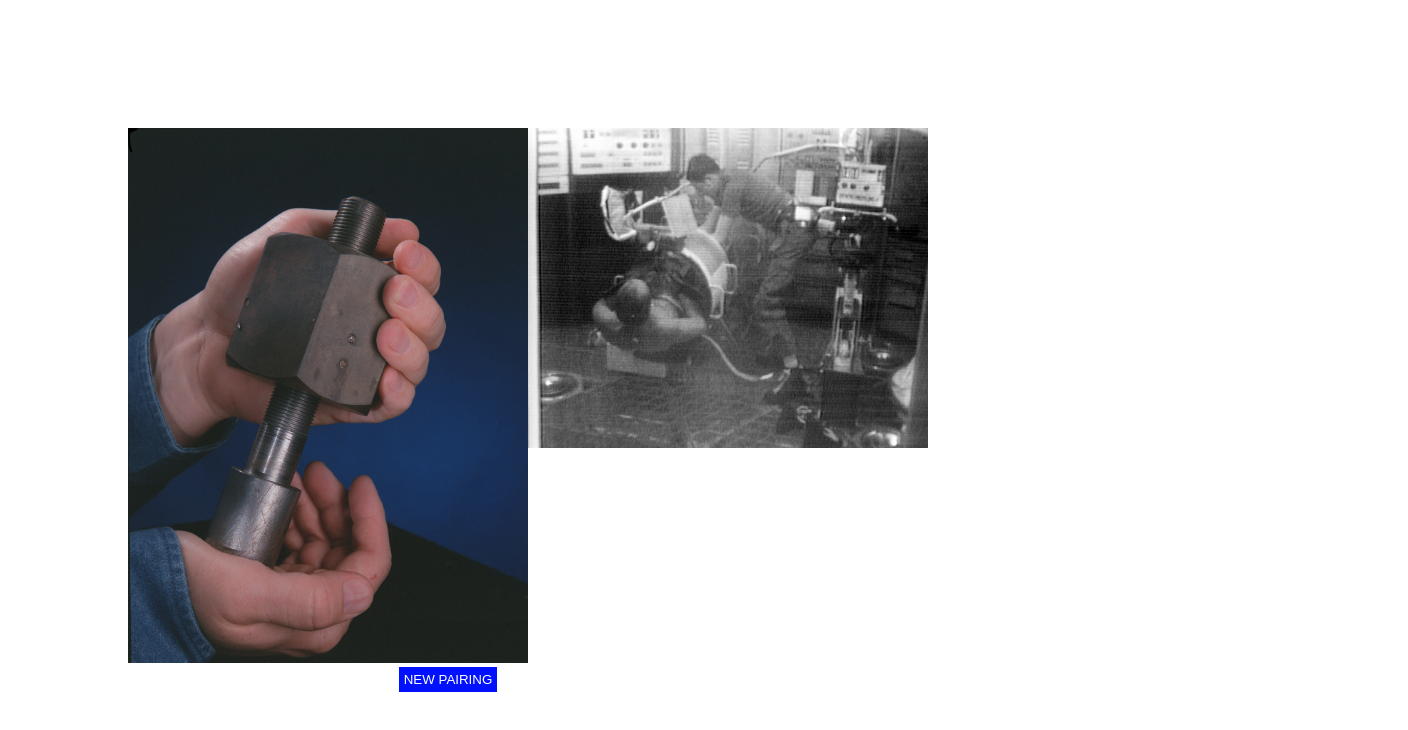
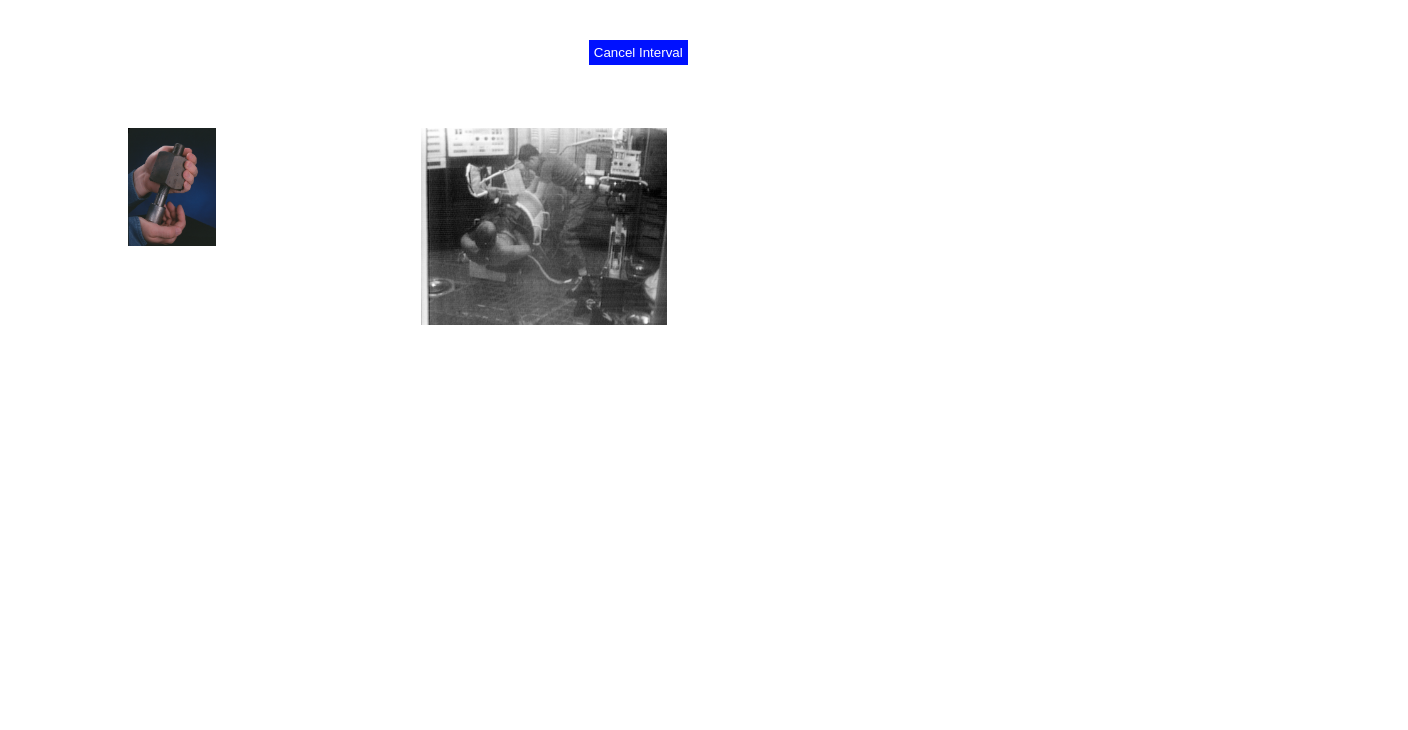
Before and after one commit to rocheknows/diptych, a plain HTML site: page index.html in a window 1280 px wide. Shown: the whole page, 1408 px wide, since content can reach past the window. Drawn offline with Linux system fonts and the light colour scheme.

Commit message:
Randomiser works, just need to work on visual design.

```diff
--- a/app.js
+++ b/app.js
@@ -25,6 +25,15 @@ function choosePic() {
   var randomNum = Math.floor(Math.random() * myPix.length);
   document.getElementById("myPicture").src = myPix[randomNum];
 }
+
+var myInterval = setInterval(() => {
+  choosePic();
+}, 10 * 1000);
+
+function clearMyInterval() {
+  console.error("clearing interval");
+  clearInterval(myInterval);
+}
 /*/
 //2nd img
 
--- a/index.html
+++ b/index.html
@@ -8,15 +8,23 @@
     <link rel="stylesheet" href="style.css" />
   </head>
   <body>
-    <div class="content">
-      <div class="gallery">
-        <img src="#" width="400px" id="myPicture" alt="some image" />
-        <img src="#" width="400px" id="myPicture2" alt="some image" />
+    <div class="gallery">
+      <div class="left">
+        <img src="#" width="30%" id="myPicture" alt="some image" />
       </div>
-    </div>
-
-    <div class="button">
-      <input onclick="choosePic();" type="button" value="NEW PAIRING" />
+      <div class="right">
+        <img src="#" width="30%" id="myPicture2" alt="some image" />
+      </div>
+      <div class="button">
+        <input onclick="choosePic();" type="button" value="NEW PAIRING" />
+      </div>
+      <div class="button">
+        <input
+          onclick="clearMyInterval();"
+          type="button"
+          value="Cancel Interval"
+        />
+      </div>
     </div>
 
     <script src="app.js"></script>
--- a/style.css
+++ b/style.css
@@ -3,7 +3,7 @@
   margin: 0px;
 }
 body {
-  margin: 10%;
+  margin: 0px;
   width: 100%;
   width: 100vw;
   overflow: hidden;
@@ -14,10 +14,11 @@ html {
 .gallery {
   display: flex;
   flex-direction: row;
-  max-height: 50%;
-}
-img {
-  height: 50%;
+  margin: 10%;
+  padding: 0px;
+  justify-content: center;
+  align-items: flex-start;
+  width: 100%;
 }
 
 .button {
@@ -34,6 +35,11 @@ input[type="button"] {
   color: white;
   padding: 5px 5px;
   text-decoration: none;
-  margin: 4px 2px;
+  top: 40px;
+  left: 46%;
   cursor: pointer;
+  position: fixed;
+  display: flex;
+  align-content: center;
+  justify-content: center;
 }
```
